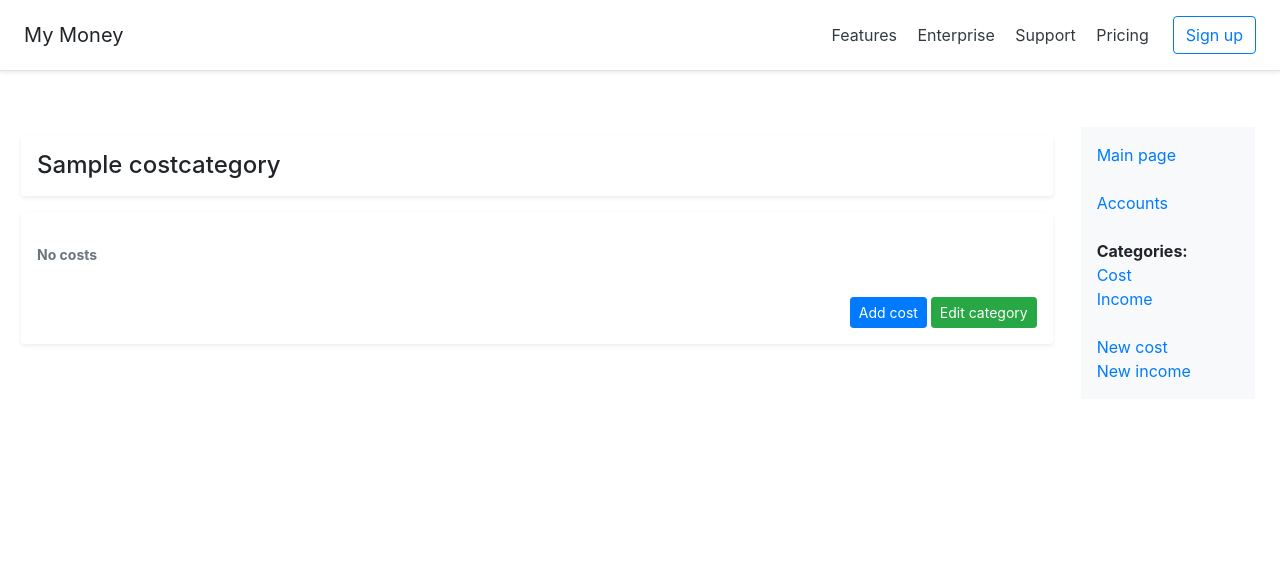
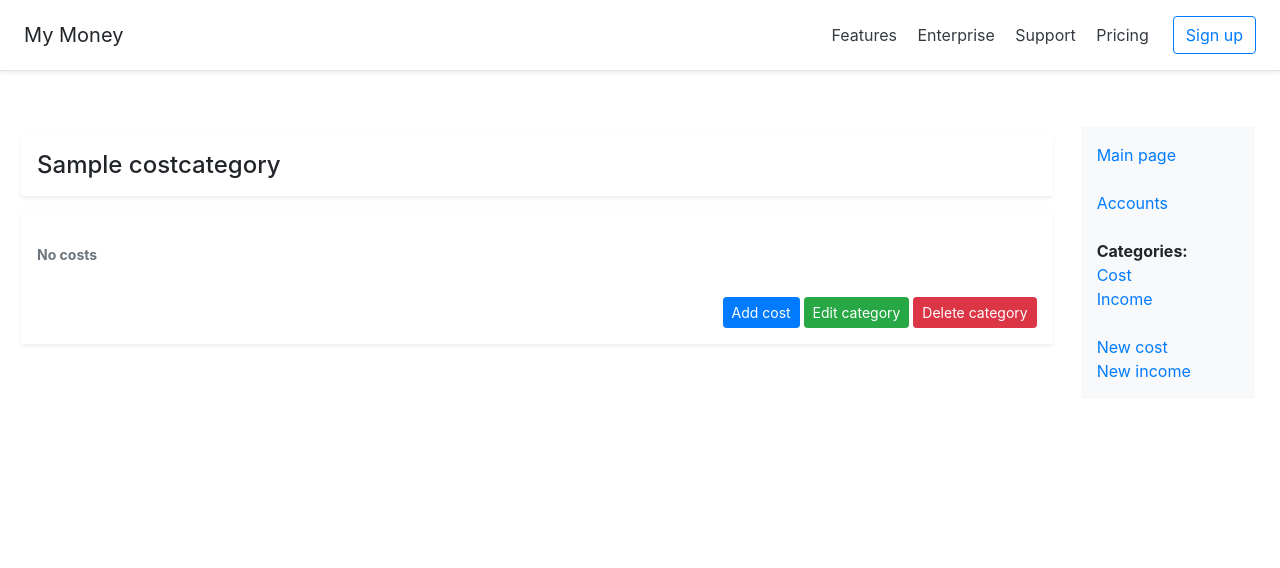
Before and after one commit to balstepan/myMoney, a Django app: a page that uses wallet/templates/costCategories/costcategory_detail.html in a window 1280 px wide. Shown: the top 568 px of the page. Run offline with Django 3.2, Linux system fonts and the light colour scheme; tables that the repository leaves empty hold one stand-in row (values such as "Sample post"); some libraries are stand-ins or nearby versions.

Commit message:
Add deleting of cost categories

```diff
--- a/wallet/templates/costCategories/costcategory_detail.html
+++ b/wallet/templates/costCategories/costcategory_detail.html
@@ -48,6 +48,7 @@ Category {{ category.name }}
     <small class="d-block text-right mt-3">
         <a href="{% url 'wallet:cost_create' %}"><button type="button" class="btn btn-primary btn-sm">Add cost</button></a>
         <a href="{% url 'wallet:costcategory_edit' costcat_id=category.id %}"><button type="button" class="btn btn-success btn-sm">Edit category</button></a>
+        <a href="{% url 'wallet:costcategory_delete' costcat_id=category.id %}"><button type="button" class="btn btn-danger btn-sm">Delete category</button></a>
     </small>
     </div>
     {% else %}
@@ -60,6 +61,7 @@ Category {{ category.name }}
             <small class="d-block text-right mt-3">
                 <a href="{% url 'wallet:cost_create' %}"><button type="button" class="btn btn-primary btn-sm">Add cost</button></a>
                 <a href="{% url 'wallet:costcategory_edit' costcat_id=category.id %}"><button type="button" class="btn btn-success btn-sm">Edit category</button></a>
+                <a href="{% url 'wallet:costcategory_delete' costcat_id=category.id %}"><button type="button" class="btn btn-danger btn-sm">Delete category</button></a>
             </small>
         </div>
     {% endif %}
--- a/wallet/urls.py
+++ b/wallet/urls.py
@@ -29,4 +29,5 @@ urlpatterns = [
     path('account/delete/<int:acc_id>/', views.account_delete, name='account_delete'),
     path('cost/delete/<int:cost_id>/', views.cost_delete, name='cost_delete'),
     path('income/delete/<int:income_id>/', views.income_delete, name='income_delete'),
+    path('costcategory/delete/<int:costcat_id>/', views.cost_category_delete, name='costcategory_delete'),
     ]
--- a/wallet/views.py
+++ b/wallet/views.py
@@ -130,6 +130,19 @@ class CreateCostCategory(View):
                 new_category.slug = slugify(new_category.name)
                 new_category.save()
                 return redirect(new_category)
+
+
+def cost_category_delete(request, costcat_id):
+    cost_category = get_object_or_404(models.CostCategory, id=costcat_id)
+
+    if request.method == "POST":
+        cost_category.delete()
+        return redirect("wallet:all_cost_categories")
+    else:
+        return render(request,
+                      'delete.html',
+                      {'obj_type': 'cost category',
+                       'object': cost_category})
 
 
 class AllIncomeCategories(View):
```
